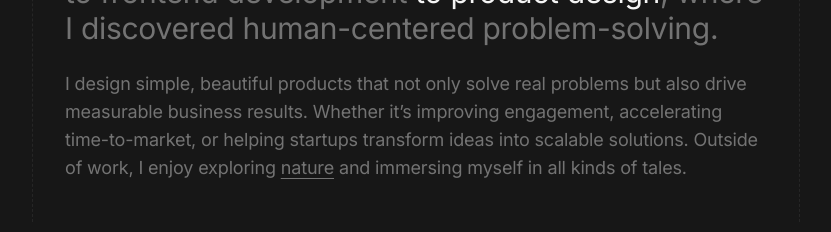
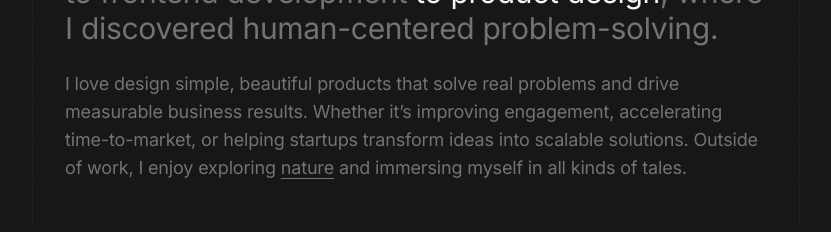
Before and after one commit to sarit-sopitvetmontree/Portfolio, a React (Vite) app: page / in a window 1280 px wide. Shown: the part 1704-1936 px from the top of the page, without its empty margins (224-1055 px from the left). Built offline with nearby package versions, Linux system fonts and the light colour scheme.

Commit message:
Improve Text

```diff
--- a/src/App.jsx
+++ b/src/App.jsx
@@ -210,7 +210,7 @@ function About() {
       </h2>
       <div className="text-custom-text mt-6 text-neutral-500">
         <p>
-          I design simple, beautiful products that not only solve real problems but also drive measurable business results.
+          I love design simple, beautiful products that solve real problems and drive measurable business results.
           Whether it’s improving engagement, accelerating time-to-market, or helping startups transform ideas into scalable solutions.
           Outside of work, I enjoy exploring <span></span>
           <a href="https://www.instagram.com/oil.sarit/"
```
